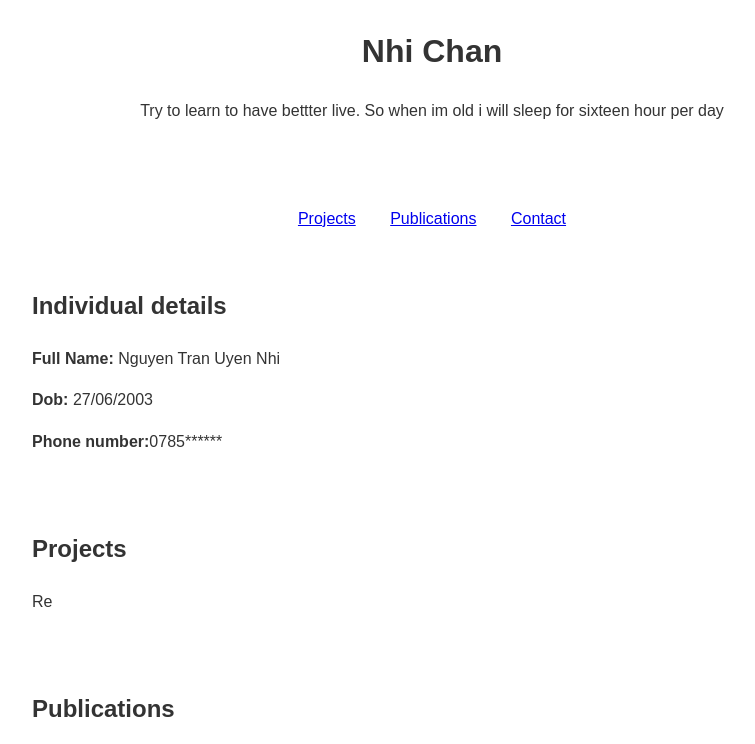
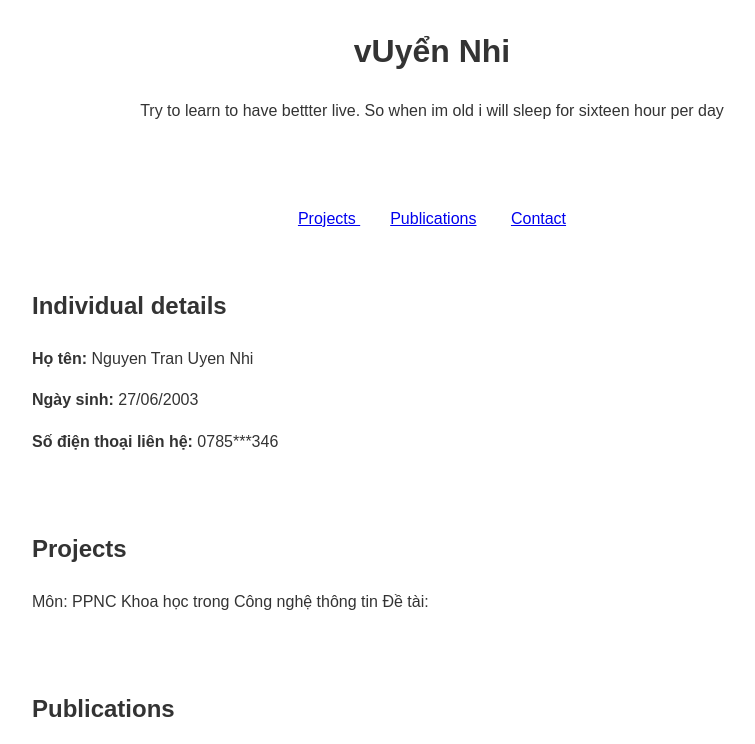
Before and after one commit to ntun-276/ntun-276.github.io, a plain HTML site: page index.html in a window 1280 px wide. Shown: the part 208-952 px from the top of the page, without its empty margins (208-963 px from the left). Drawn offline with Linux system fonts and the light colour scheme.

Commit message:
Update index.html

```diff
--- a/index.html
+++ b/index.html
@@ -6,38 +6,41 @@
     <title>Nhi Chan</title>
     <link rel="stylesheet" href="style.css">
 </head>
+
 <body>
     <header>
-        <img src="avt-1.jpg" alt="Your Name">
-        <h1>Nhi Chan</h1>
-        <p>Try to learn to have bettter live. So when im old i will sleep for sixteen hour per day</p>
-
-
+        <img src="avt-1.jpg" alt="ntun-276">
+        <h1>vUyển Nhi </h1>
+        <p> Try to learn to have bettter live. So when im old i will sleep for sixteen hour per day </p>
     </header>
     <nav>
         <ul>
-            <li><a href="https://github.com/ntun-276/GitCV">Projects</a></li>
+            <li><a href="https://ntun-276.github.io/"> Projects </a></li>
             <li><a href="#publications">Publications</a></li>
             <li><a href="#contact">Contact</a></li>
         </ul>
     </nav>
 
-
     <section id="individual">
-        <h2>Individual details</h2>
-        <p><strong>Full Name:</strong> Nguyen Tran Uyen Nhi</p>
-        <p><strong>Dob:</strong> 27/06/2003</p>
-        <p><strong>Phone number:</strong>0785******</p>
+        <h2> Individual details </h2>
+        <p><strong> Họ tên: </strong> Nguyen Tran Uyen Nhi </p>
+        <p><strong> Ngày sinh:</strong> 27/06/2003 </p>
+        <p><strong> Số điện thoại liên hệ: </strong> 0785***346 </p>
     </section>
 
     <section id="projects">
-        <h2>Projects</h2>
-        <p>Re</p>
+        <h2> Projects </h2>
+        <p>
+            Môn: PPNC Khoa học trong Công nghệ thông tin
+            Đề tài:
+        </p>
     </section>
+
     <section id="publications">
-        <h2>Publications</h2>
-        <p>Start to learn SGU university in 2022.</p>
+        <h2> Publications </h2>
+        <p> Start to learn SGU university in 2022. </p>
     </section>
+
     <footer>
         <p>&copy; Nhi Chan, 2024</p>
     </footer>
```
